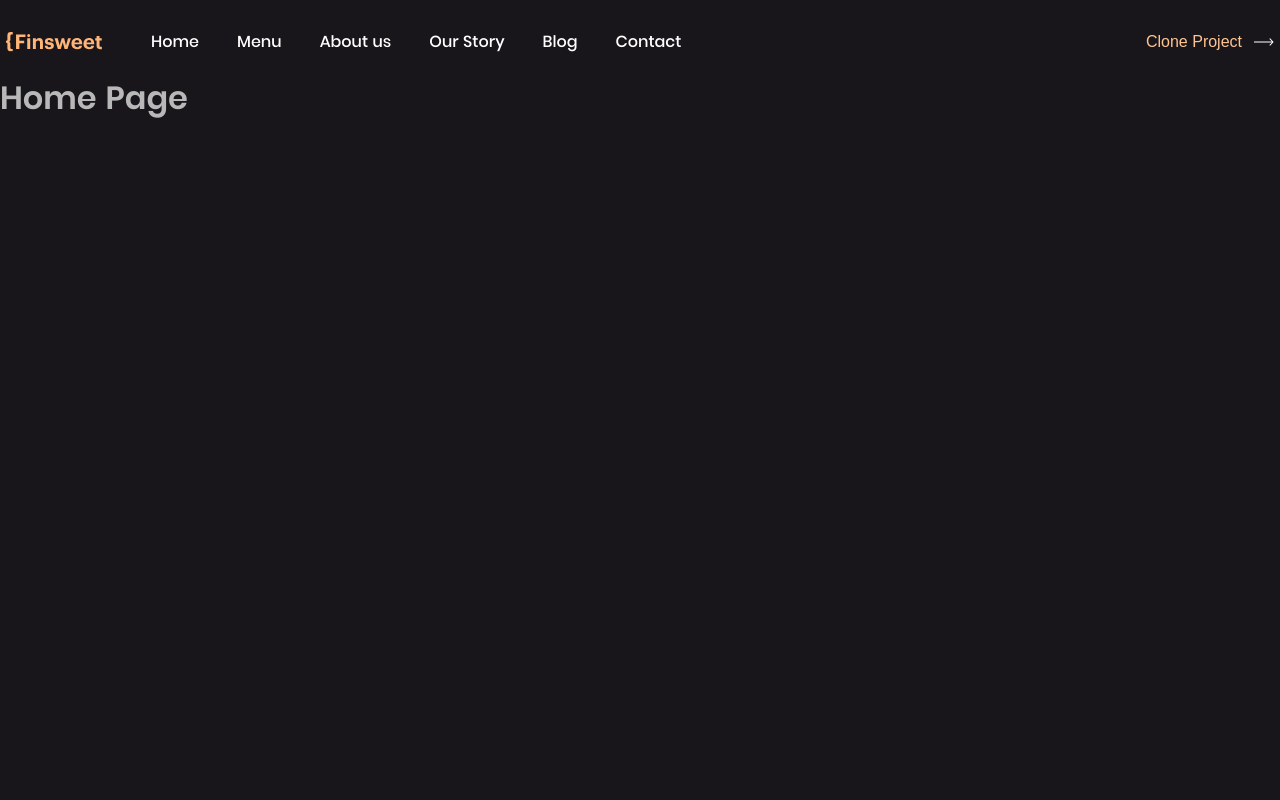
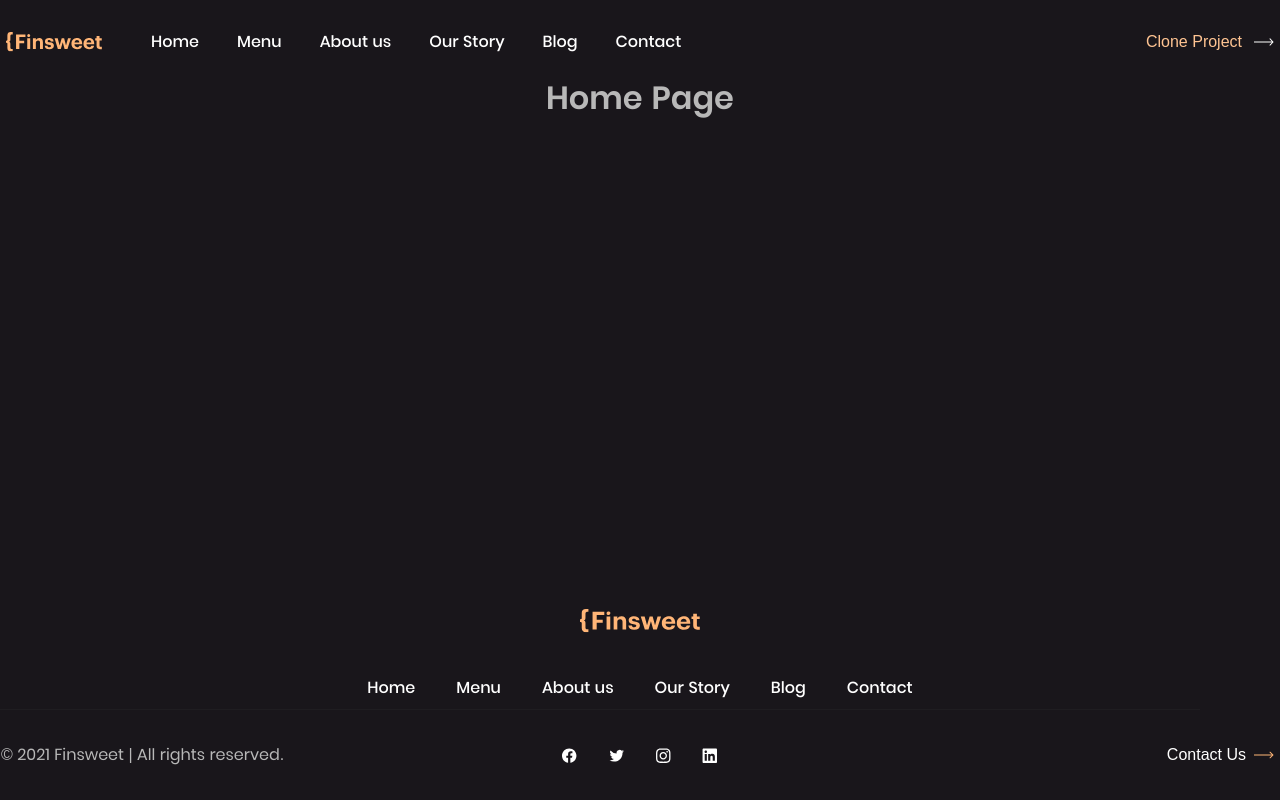
Before and after one commit to gr-sv/Finsweet, a React (Create React App) app: page / in a window 1280 px wide. Shown: the top 800 px of the page. Built offline with nearby package versions, Linux system fonts and the light colour scheme.

Commit message:
Add corrections

```diff
--- a/src/components/widgets/layout/layout.module.scss
+++ b/src/components/widgets/layout/layout.module.scss
@@ -1,5 +1,5 @@
 .layout {
-	min-height: 100vw;
+	min-height: 100vh;
 	display: flex;
 	flex-direction: column;
 }
--- a/src/index.scss
+++ b/src/index.scss
@@ -89,7 +89,7 @@
 
 html,
 body {
-	max-width: 100vw;
+	min-width: 100vw;
 	overflow-x: hidden;
 	font-family: "Poppins", "Arial", sans-serif;
 	font-size: 16px;
@@ -102,6 +102,10 @@ body {
 }
 
 main {
+	display: flex;
+	flex-direction: column;
+	justify-content: start;
+	align-items: center;
 	flex-grow: 1;
 }
 
```
